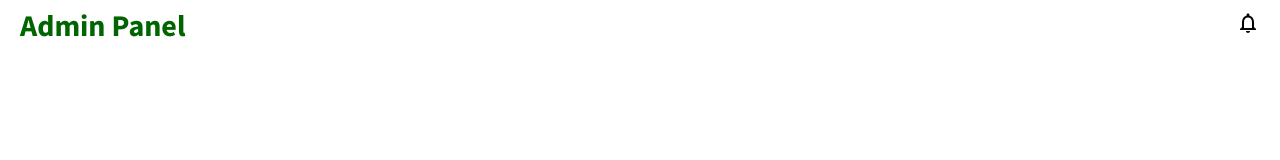
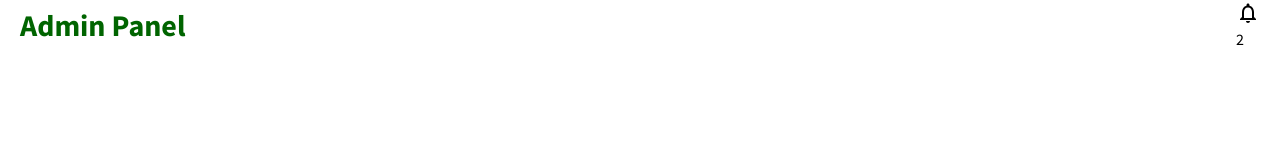
Before and after one commit to PJMantoss/admin_panel, a React (Create React App) app: page / in a window 1280 px wide. Shown: the top 160 px of the page. Built offline with nearby package versions, Linux system fonts and the light colour scheme.

Commit message:
update TopBar component

```diff
--- a/package.json
+++ b/package.json
@@ -4,6 +4,7 @@
   "private": true,
   "dependencies": {
     "@emotion/react": "^11.9.3",
+    "@emotion/styled": "^11.9.3",
     "@mui/icons-material": "^5.8.4",
     "@mui/material": "^5.8.7",
     "@testing-library/jest-dom": "^5.16.4",
--- a/src/components/topbar/TopBar.js
+++ b/src/components/topbar/TopBar.js
@@ -11,8 +11,9 @@ function TopBar() {
                 <span className='logo'>Admin Panel</span>
             </div>
             <div className='topright'>
-                <div className='topbarIcons'>
+                <div className='topbarIconContainer'>
                     <NotificationsNone />
+                    <div className='topbarIconBadge'>2</div>
                 </div>
             </div>
         </div>
```
Also changed, not shown: 1 other file (tests, documents, lock files or other folders).
